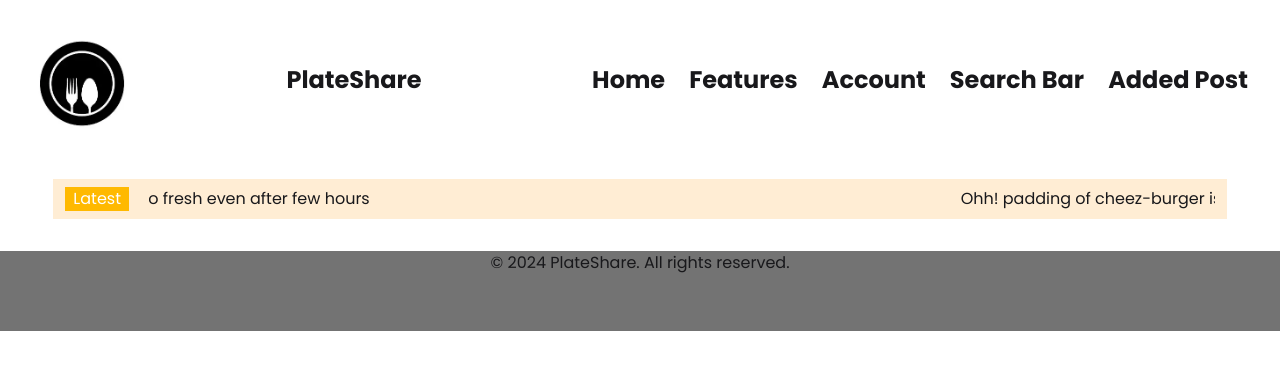
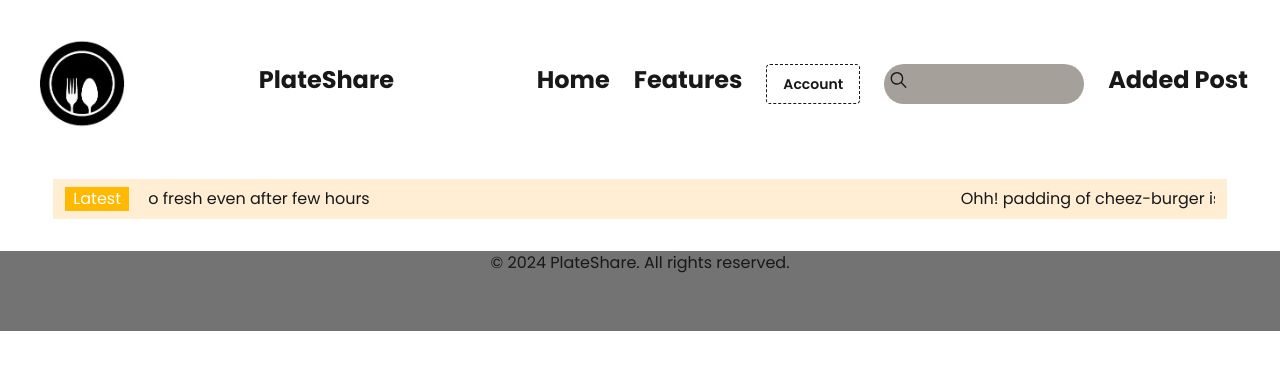
Before and after one commit to sahaantara-ops/Plate_Share_Client, a React (Vite) app: page / in a window 1280 px wide. Shown: the top 370 px of the page. Built offline with nearby package versions, Linux system fonts and the light colour scheme.

Commit message:
added navbar items

```diff
--- a/package.json
+++ b/package.json
@@ -15,6 +15,7 @@
     "react": "^19.2.0",
     "react-dom": "^19.2.0",
     "react-fast-marquee": "^1.6.5",
+    "react-icons": "^5.5.0",
     "react-router": "^7.10.1",
     "tailwindcss": "^4.1.17"
   },
--- /dev/null
+++ b/src/Components/Features/Features.jsx
@@ -0,0 +1,11 @@
+import React from 'react';
+
+const Features = () => {
+    return (
+        <div>
+
+        </div>
+    );
+};
+
+export default Features;
--- a/src/Components/Header/Header.jsx
+++ b/src/Components/Header/Header.jsx
@@ -1,16 +1,21 @@
 import React from 'react';
 import logo from '../../assets/OIP (1).webp';
+import { NavLink } from 'react-router';
+import SearchBar from '../SearchBar/SearchBar';
 
 const Header = () => {
     return (
         <div className='flex border-e-indigo-100 p-8 gap-4 justify-between w-auto'>
            <img src={logo} className='w-25'></img>
            <h3 className="text-2xl font-bold mt-8 ">PlateShare</h3>
+
+
            <ul className='flex gap-6 text-2xl font-bold  mt-8 ml-4'>
-            <li>Home</li>
-            <li>Features</li>
-            <li>Account</li>
-            <li>Search Bar</li>
+            <li><NavLink to ='/' >Home</NavLink></li>
+            <li><NavLink to ='/features' >Features</NavLink></li>
+
+            <li><button className="btn btn-dash"><NavLink to='/auth'>Account</NavLink></button></li>
+            <li><SearchBar></SearchBar></li>
             <li>Added Post</li>
            </ul>
 
--- a/src/Components/Routers/Router.jsx
+++ b/src/Components/Routers/Router.jsx
@@ -1,6 +1,7 @@
 import React from 'react';
 import { createBrowserRouter } from 'react-router';
 import HomeLayout from '../HomeLayout/HomeLayout';
+import Features from '../Features/Features';
 
 
 const Router = createBrowserRouter(
@@ -8,6 +9,10 @@ const Router = createBrowserRouter(
       {
          path: "/",
          element: <HomeLayout></HomeLayout>,
+      },
+      {
+         path:"/features",
+         element: <Features></Features>
       },
        {
          path: "/auth",
--- /dev/null
+++ b/src/Components/SearchBar/SearchBar.jsx
@@ -0,0 +1,14 @@
+import React from 'react';
+import { IoIosSearch } from "react-icons/io";
+
+const SearchBar = () => {
+    return (
+        <div className='flex justify-center p-1  bg-stone-400 rounded-3xl w-50 h-10'>
+            <IoIosSearch className='item-center' />
+            <input type='text' className='w-full h-full text-1xl p-2'  />
+
+        </div>
+    );
+};
+
+export default SearchBar;
```
Also changed, not shown: 1 other file (tests, documents, lock files or other folders).
